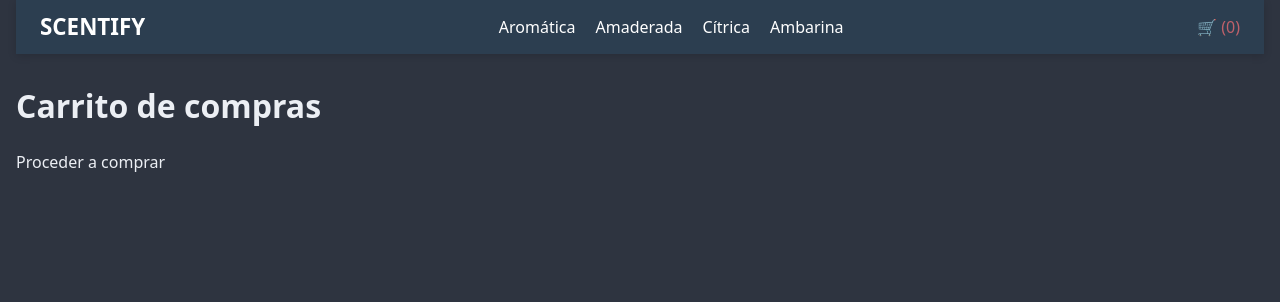
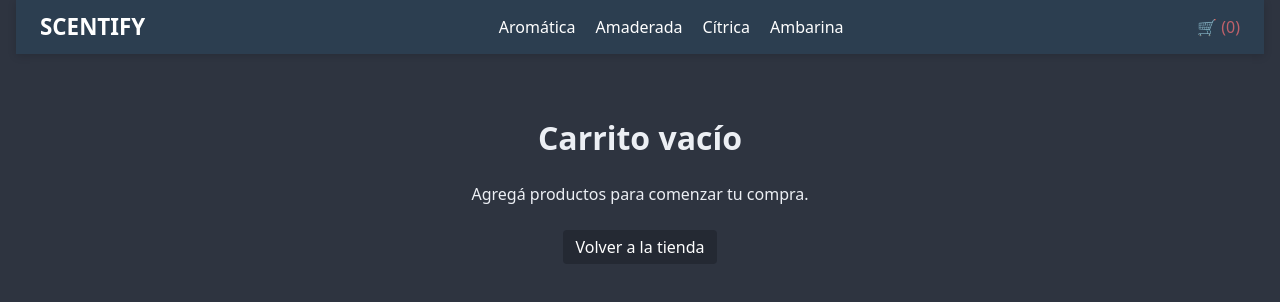
Before and after one commit to IgnacioGonzalezInigo/Scentify, a React (Vite) app in the folder scentify/: page /cart in a window 1280 px wide. Shown: the top 302 px of the page. Built offline with nearby package versions, Linux system fonts and the light colour scheme.

Commit message:
Visualizacion del carrito y agrego funcionalidades (aun no terminado)

```diff
--- a/scentify/src/App.jsx
+++ b/scentify/src/App.jsx
@@ -5,6 +5,7 @@ import NavBar from './components/NavBar/NavBar'
 import { BrowserRouter, Routes, Route } from 'react-router'
 import NotFound from './components/NotFound'
 import { CartProvider } from './context/CartContext'
+import CartContainer from "./components/CartContainer/CartContainer";
 
 function App() {
   // * 1: Encapsular toda la app con BrowserRouter
@@ -29,7 +30,7 @@ function App() {
               />
               <Route
                 path="/cart"
-                element={ <div><h1>Carrito de compras</h1> Proceder a comprar</div>}
+                element={ <CartContainer />}
               />
               <Route path="*" element={ <NotFound />} />
           </Routes>
--- /dev/null
+++ b/scentify/src/components/CartContainer/CartContainer.jsx
@@ -0,0 +1,47 @@
+import { useContext } from "react";
+import { Link } from "react-router";
+import { CartContext } from "../../context/CartContext";
+
+function CartContainer() {
+    const { cartItems, clearCart, removeItem, countTotalPrice } = useContext(CartContext);
+
+
+    // Carrito vacio
+    if (cartItems.length === 0) {
+    return (
+        <section style={{ textAlign: "center", padding: "2rem" }}>
+        <h1>Carrito vacío</h1>
+        <p>Agregá productos para comenzar tu compra.</p>
+        <Link to="/">
+            <button>Volver a la tienda</button>
+        </Link>
+        </section>
+    );
+    }
+
+  // Carrito con productos
+    return (
+        <section>
+            <h1>Carrito</h1>
+
+            {cartItems.map((item) => (
+            <div>
+                <img src={item.img} width={80} />
+                <h3>{item.title}</h3>
+                <p>Cantidad: {item.quantity}</p>
+                <p>Precio unitario: ${item.price}</p>
+                <p>Subtotal: ${item.price * item.quantity}</p>
+                <button onClick={() => removeItem(item.id)}>Eliminar</button>
+            </div>
+            ))}
+
+            <h2>Total a pagar: ${countTotalPrice()}</h2>
+            <button onClick={clearCart}>Vaciar carrito</button>
+            <Link to="/checkout">
+            <button>Ir al checkout</button>
+            </Link>
+        </section>
+    );
+}
+
+export default CartContainer;
--- a/scentify/src/context/CartContext.jsx
+++ b/scentify/src/context/CartContext.jsx
@@ -20,7 +20,7 @@ export function CartProvider( { children }){
         if (isInCart) {
         const index = cartItems.findIndex(item => item.id === newItem.id)
         newCart[index].quantity = (newCart[index].quantity || 0) + quantityCount;
-        alert(`Sumaste ${quantityCount} unidad(es) al carrito"+`)
+        alert(`Sumaste ${quantityCount} unidad(es) al carrito`)
         }
         else {
         newItem.quantity = quantityCount
```
Also changed, not shown: scentify/src/components/CartContainer/FormCheckout.jsx (added).
